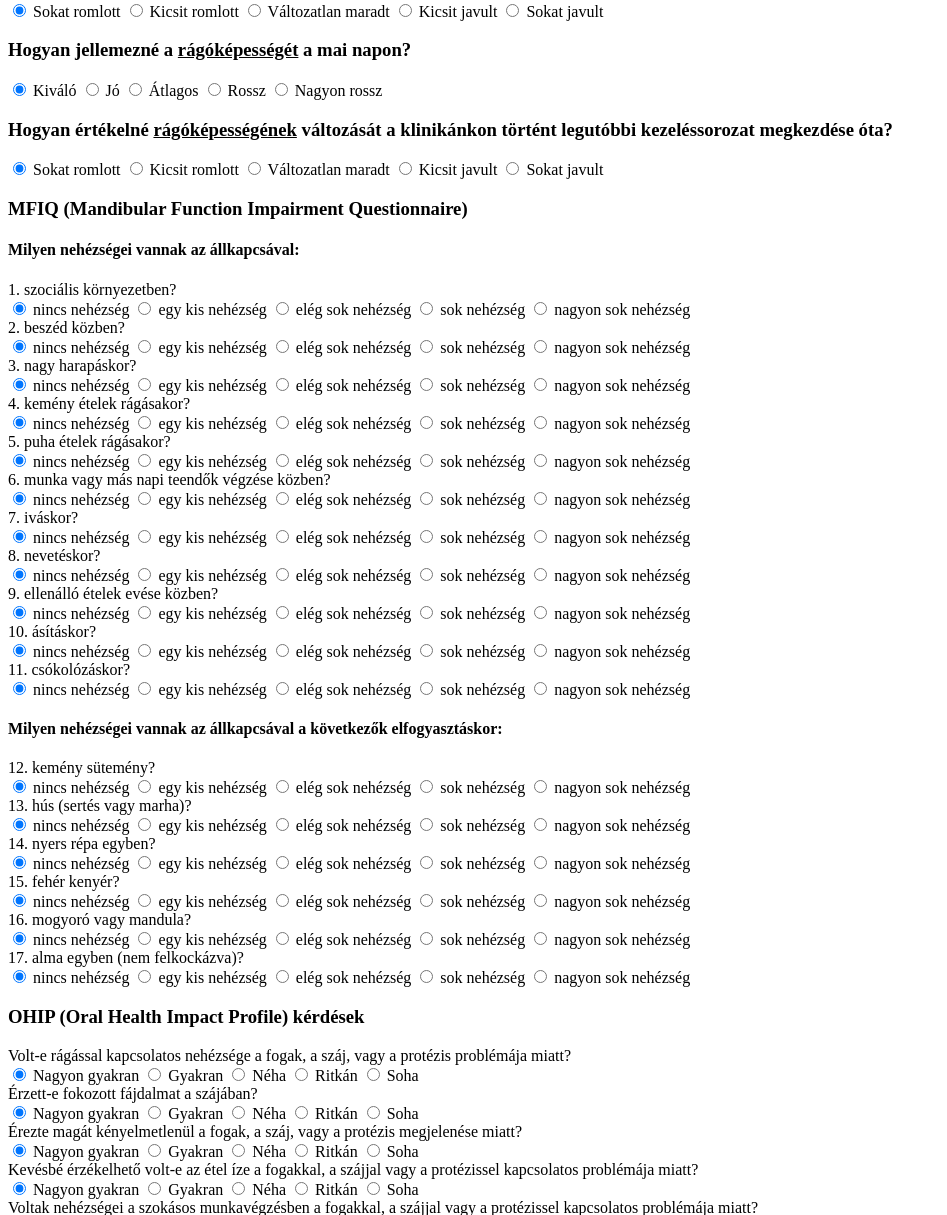
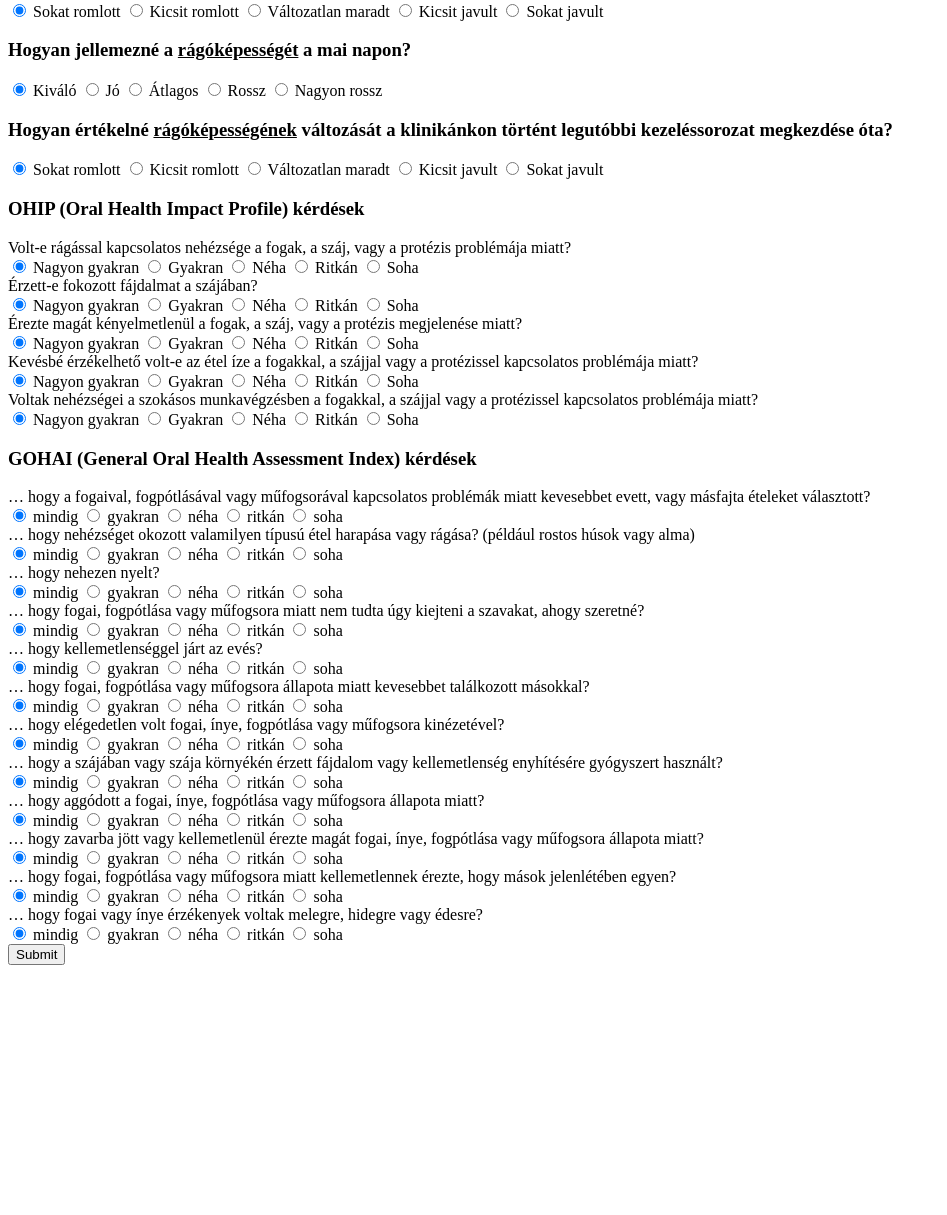
Before and after one commit to janoskonig/TAF_dataapp, a Flask app: page /questionnaire3 in a window 1280 px wide. Shown: the part 333-1548 px from the top of the page, without its empty margins (0-947 px from the left). After the commit the page ends 1298 px from the top, so only its background shows below. Run offline with Flask 2, Linux system fonts and the light colour scheme; parts of the project's set-up code (start-up, migrations or seed data) failed here and were passed over.

Commit message:
mfiq kérdőívet kivettem
a html-ből és a main.py-ból is. a resultsban nem találtam.

```diff
--- a/main.py
+++ b/main.py
@@ -373,8 +373,8 @@ def submit_questionnaire3():
     GOHAI_11_recall = get_form_data('GOHAI_11_recall')
     GOHAI_12_recall = get_form_data('GOHAI_12_recall')
 
-    # Fetch responses for MFIQ questions
-    MFIQ_questions = [get_form_data(f'MFIQ_{i}') for i in range(1, 18)]
+    # # Fetch responses for MFIQ questions
+    # MFIQ_questions = [get_form_data(f'MFIQ_{i}') for i in range(1, 18)]
 
     # Check if TAJ exists
     cursor.execute("SELECT COUNT(*) FROM patients WHERE TAJ = %s", (TAJ,))
@@ -391,18 +391,14 @@ def submit_questionnaire3():
     OHIP_1_recall = %s, OHIP_2_recall = %s, OHIP_3_recall = %s, OHIP_4_recall = %s, OHIP_5_recall = %s,
     GOHAI_1_recall = %s, GOHAI_2_recall = %s, GOHAI_3_recall = %s, GOHAI_4_recall = %s, GOHAI_5_recall = %s,
     GOHAI_6_recall = %s, GOHAI_7_recall = %s, GOHAI_8_recall = %s, GOHAI_9_recall = %s, GOHAI_10_recall = %s,
-    GOHAI_11_recall = %s, GOHAI_12_recall = %s,
-    MFIQ_1 = %s, MFIQ_2 = %s, MFIQ_3 = %s, MFIQ_4 = %s, MFIQ_5 = %s,
-    MFIQ_6 = %s, MFIQ_7 = %s, MFIQ_8 = %s, MFIQ_9 = %s, MFIQ_10 = %s,
-    MFIQ_11 = %s, MFIQ_12 = %s, MFIQ_13 = %s, MFIQ_14 = %s, MFIQ_15 = %s,
-    MFIQ_16 = %s, MFIQ_17 = %s
+    GOHAI_11_recall = %s, GOHAI_12_recall = %s
     WHERE TAJ = %s
     """
     values = (today_situation_recall, change,
               OHIP_1_recall, OHIP_2_recall, OHIP_3_recall, OHIP_4_recall, OHIP_5_recall,
               GOHAI_1_recall, GOHAI_2_recall, GOHAI_3_recall, GOHAI_4_recall, GOHAI_5_recall,
               GOHAI_6_recall, GOHAI_7_recall, GOHAI_8_recall, GOHAI_9_recall, GOHAI_10_recall,
-              GOHAI_11_recall, GOHAI_12_recall, *MFIQ_questions, TAJ)
+              GOHAI_11_recall, GOHAI_12_recall, TAJ)
     cursor.execute(sql, values)
     db.commit()
     return render_template('confirmation.html')
--- a/templates/questionnaire3.html
+++ b/templates/questionnaire3.html
@@ -162,7 +162,7 @@
                 <input type="radio" id="chewing_change_sokat_javult" name="chewing_change" value="Sokat javult">
                 <label for="chewing_change_sokat_javult">Sokat javult</label>
             </div>
-
+<!--
             <h3>MFIQ (Mandibular Function Impairment Questionnaire)</h3>
 
             <h4>Milyen nehézségei vannak az állkapcsával:</h4>
@@ -405,7 +405,7 @@
                 <label for="MFIQ_17_3">sok nehézség</label>
                 <input type="radio" id="MFIQ_17_4" name="MFIQ_17" value="4">
                 <label for="MFIQ_17_4">nagyon sok nehézség</label>
-            </div>
+            </div> -->
 
 
             <h3>OHIP (Oral Health Impact Profile) kérdések</h3>
```
